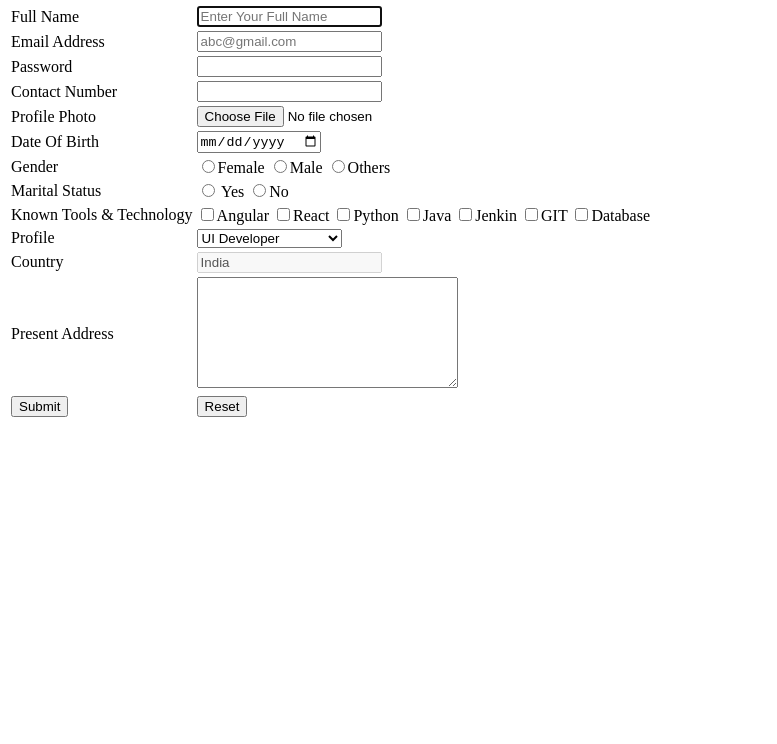
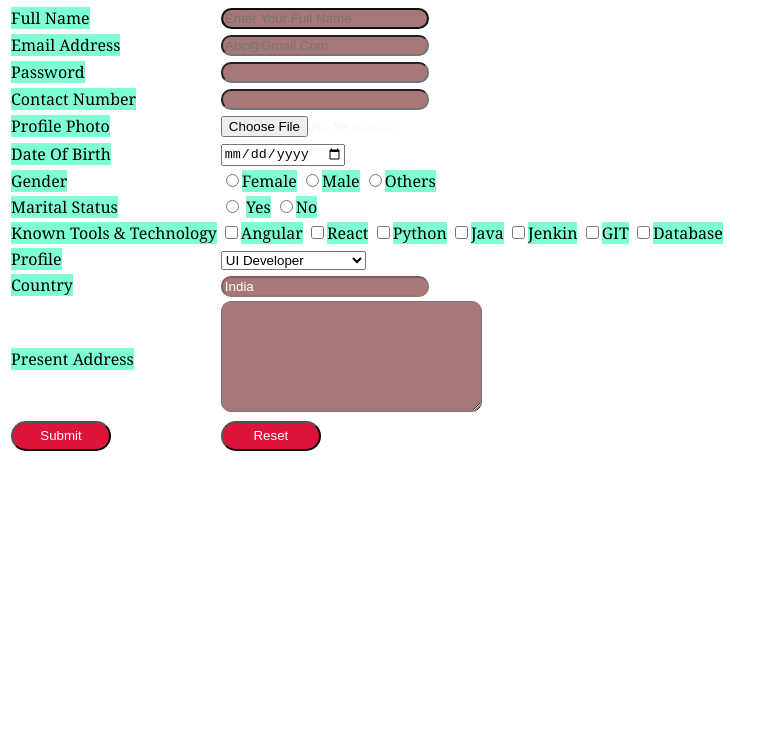
Before and after one commit to Dpawar2310/MyProfile, a plain HTML site: page others.html in a window 1280 px wide. Shown: the part 56-800 px from the top of the page, without its empty margins (0-777 px from the left). Drawn offline with Linux system fonts and the light colour scheme; a web font is replaced by a local one.

Commit message:
Use the pseudo elements and CSS
Use the pseudo elements and CSS

```diff
--- a/others.html
+++ b/others.html
@@ -3,8 +3,70 @@
 
 <head>
     <title>Employee Application Form</title>
+    <link rel="preconnect" href="https://fonts.googleapis.com">
+<link rel="preconnect" href="https://fonts.gstatic.com" crossorigin>
+<link href="https://fonts.googleapis.com/css2?family=Sofia&display=swap" rel="stylesheet">
+<style>
+
+      input[type="text"],input[type="email"],input[type="password"]{
+        width: 200px;
+        color: white;
+        background-color: rgb(168, 119, 119);
+        text-transform: capitalize;
+        border-radius: 10px;
+    }
+    input[type="number"]{
+        border-radius: 10px;
+        width: 200px;
+        background-color: rgb(168, 119, 119);
+        color: white;
+
+
+    }
+    #textarea{
+        border-radius: 10px;
+        color: white;
+        background-color: rgb(168, 119, 119);
+
+    }
+    input[type="submit"]{
+        background-color:crimson ;
+        color: white;
+        width: 100px;
+        height: 30px;
+        border-radius: 20px;
+    }
+    input[type="reset"]{
+        background-color: crimson;
+        color: white;
+        width: 100px;
+        height: 30px;
+        border-radius: 20px;
+    }
+    table td{
+        font-family: Cambria, Cochin, Georgia, Times, 'Times New Roman', serif;
+        font-weight: 400;
+        color: aliceblue;
+    }
+    label{
+        background-color:aquamarine;
+        color: black;
+        font-size: medium;
+        font-family: "poopins"cursive;
+    }
+    h3{
+        color: beige;
+        text-shadow: 8px 8px 5px rgb(52, 170, 48);
+
+    }
+    .button:hover{
+        box-shadow: 4px 5px 3px darkgoldenrod;
+        color: black;
+        background-color: darkgreen;
+
+    }
+</style>
 </head>
-
 <body>
     <h3>Employee Application Form</h3>
     <form>
@@ -42,7 +104,7 @@
                     </td>
                 </tr>
                 <tr>
-                    <td>Marital Status</td>
+                    <td><label>Marital Status</label></td>
                     <td><input type="radio" name="marital status"> <label>Yes</label>
                         <input type="radio" name="marital status"><label>No</label>
                     </td>
@@ -76,11 +138,11 @@
                 </tr>
                 <tr>
                     <td><label>Present Address</label></td>
-                    <td><textarea rows="7" cols="30"></textarea></td>
+                    <td><textarea rows="7" cols="30" id="textarea"></textarea></td>
                 </tr>
                 <tr>
-                    <td><input type="submit"></td>
-                    <td><input type="reset"></td>
+                    <td><input type="submit" class="button"></td>
+                    <td><input type="reset"class="button"></td>
                 </tr>
             </tbody>
         </table>
```
